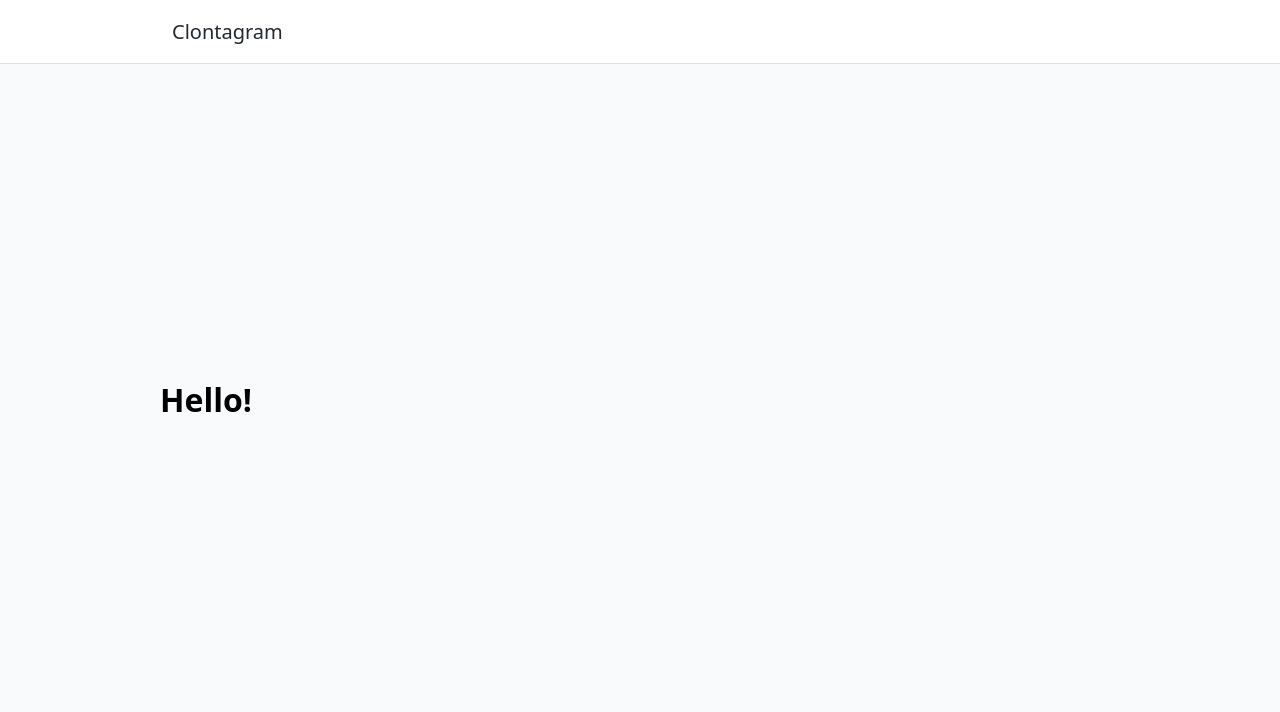
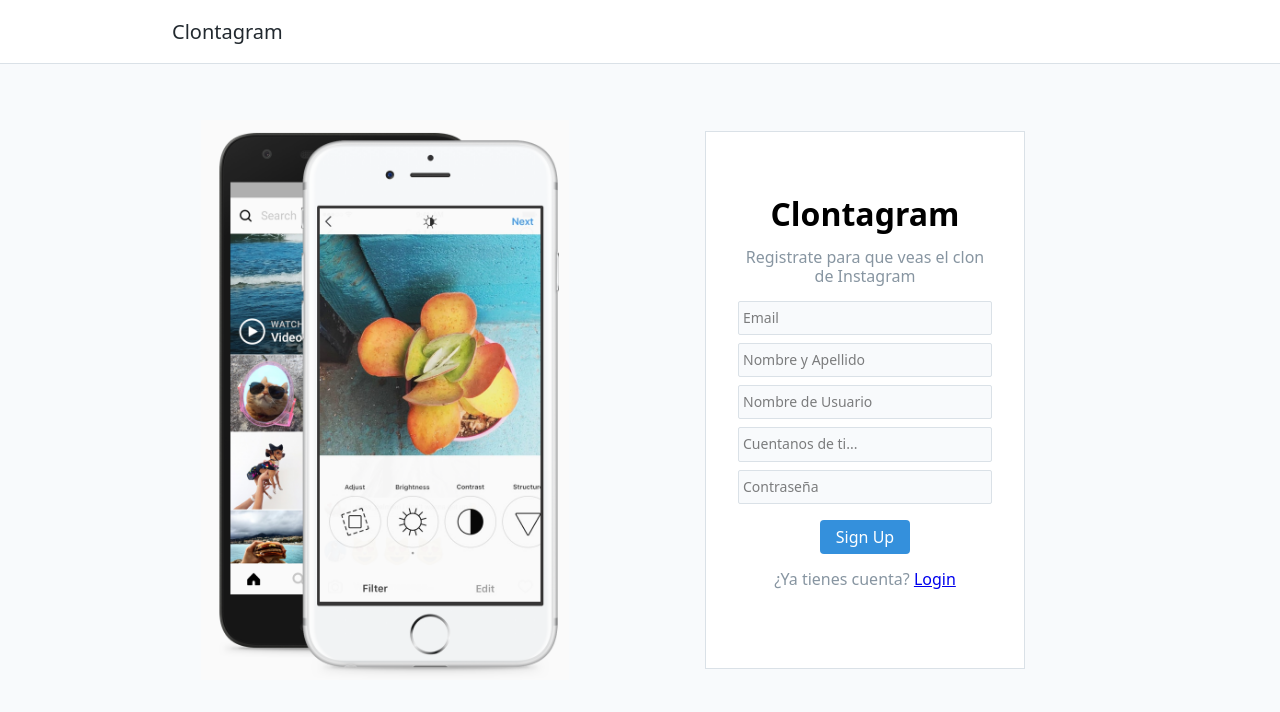
Before and after one commit to andryandroid/clontagram, a React (Create React App) app in the folder cliente/: page / in a window 1280 px wide. Shown: the top 712 px of the page. Built offline with nearby package versions, Linux system fonts and the light colour scheme; the HTML template or start-up script is replaced by a standard one.

Commit message:
[Formulario de Registro]

```diff
--- a/cliente/src/Vistas/Signup.js
+++ b/cliente/src/Vistas/Signup.js
@@ -1,10 +1,30 @@
 import React from 'react';
 import Main from '../Componentes/Main';
+import imagenSignup from '../imagenes/signup.png';
 
 export default function Signup() {
     return(
         <Main center={true}>
-            <h1>Hello!</h1>
+            <div className="Signup">
+               <img src={imagenSignup} alt="" className="Signup__img"></img>
+                <div className="FormContainer">
+                    <h1 className="Form__titulo">Clontagram</h1>
+                    <p className="FormContainer__info">
+                        Registrate para que veas el clon de Instagram
+                    </p>
+                    <form>
+                        <input type="email" name="email" placeholder="Email" className="Form__field" required></input>
+                        <input type="text" name="name" placeholder="Nombre y Apellido" minLength="3" maxLength="100" className="Form__field" required></input>
+                        <input type="text" name="username" placeholder="Nombre de Usuario" minLength="3" maxLength="30" className="Form__field" required></input>
+                        <input type="text" name="bio" placeholder="Cuentanos de ti..." minLength="3" maxLength="150" className="Form__field" required></input>
+                        <input type="password" name="password" placeholder="Contraseña" className="Form__field" required></input>
+                        <button className="Form__submit" type="submit">Sign Up</button>
+                        <p className="FormContainer__info">
+                            ¿Ya tienes cuenta? <a href="#">Login</a>
+                        </p>
+                    </form>
+                </div>
+            </div>
         </Main>
     );
 }
```
